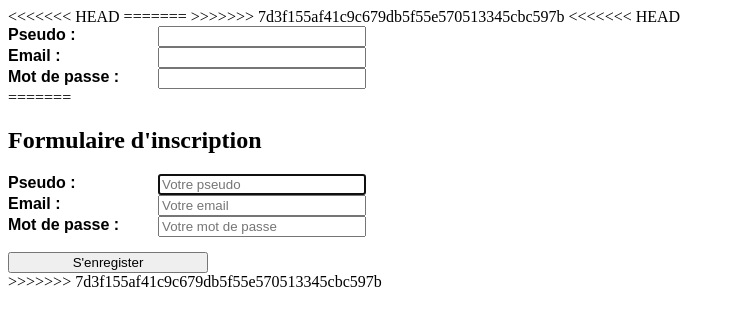
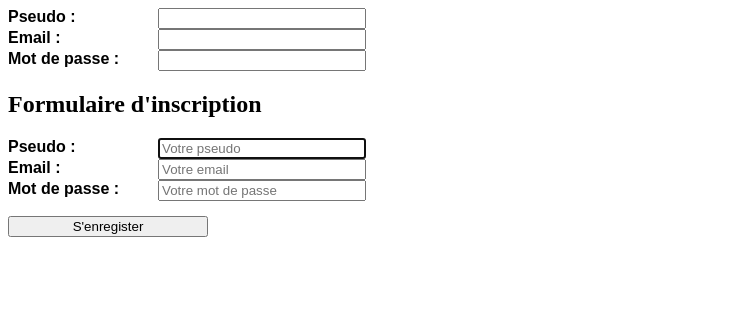
Before and after one commit to GjeloshajAntoine/Server-php, a PHP site: page /views/formulaire_signin.php in a window 1280 px wide. Shown: the top 326 px of the page, without its empty margins (0-735 px from the left). Run offline with PHP 8.4, Linux system fonts and the light colour scheme.

Commit message:
résolution conflit

```diff
--- a/views/formulaire_signin.php
+++ b/views/formulaire_signin.php
@@ -4,18 +4,14 @@
   <head>
     <meta charset="UTF-8">
     <meta name="viewport" content="width=device-width, initial-scale=1.0">
-    <meta http-equiv="X-UA-Compatible" content="ie=edge">
-<<<<<<< HEAD
     <link rel="stylesheet" href="../assets/css/style.css">
-=======
-    <link rel="stylesheet" href="assets/css/style.css">
+    <!-- <link rel="stylesheet" href="assets/css/style.css"> -->
     <!-- <link rel="stylesheet" href="style.css"> -->
->>>>>>> 7d3f155af41c9c679db5f55e570513345cbc597b
     <title>Formulaire Signin</title>
   </head>
 
   <body>
-<<<<<<< HEAD
+
     <form action="../controller/new_user.php" method="post">
 
       <div>
@@ -34,7 +30,6 @@
       </div>
 
     </form>
-=======
 
     <h2>Formulaire d'inscription</h2>
 
@@ -68,7 +63,6 @@
     <script src="assets/js/app.js"></script>
     <!-- <script src="app.js"></script> -->
 
->>>>>>> 7d3f155af41c9c679db5f55e570513345cbc597b
   </body>
 
 </html>
```
Also changed, not shown: views/formulaire_login.php (+1 -7 lines).
